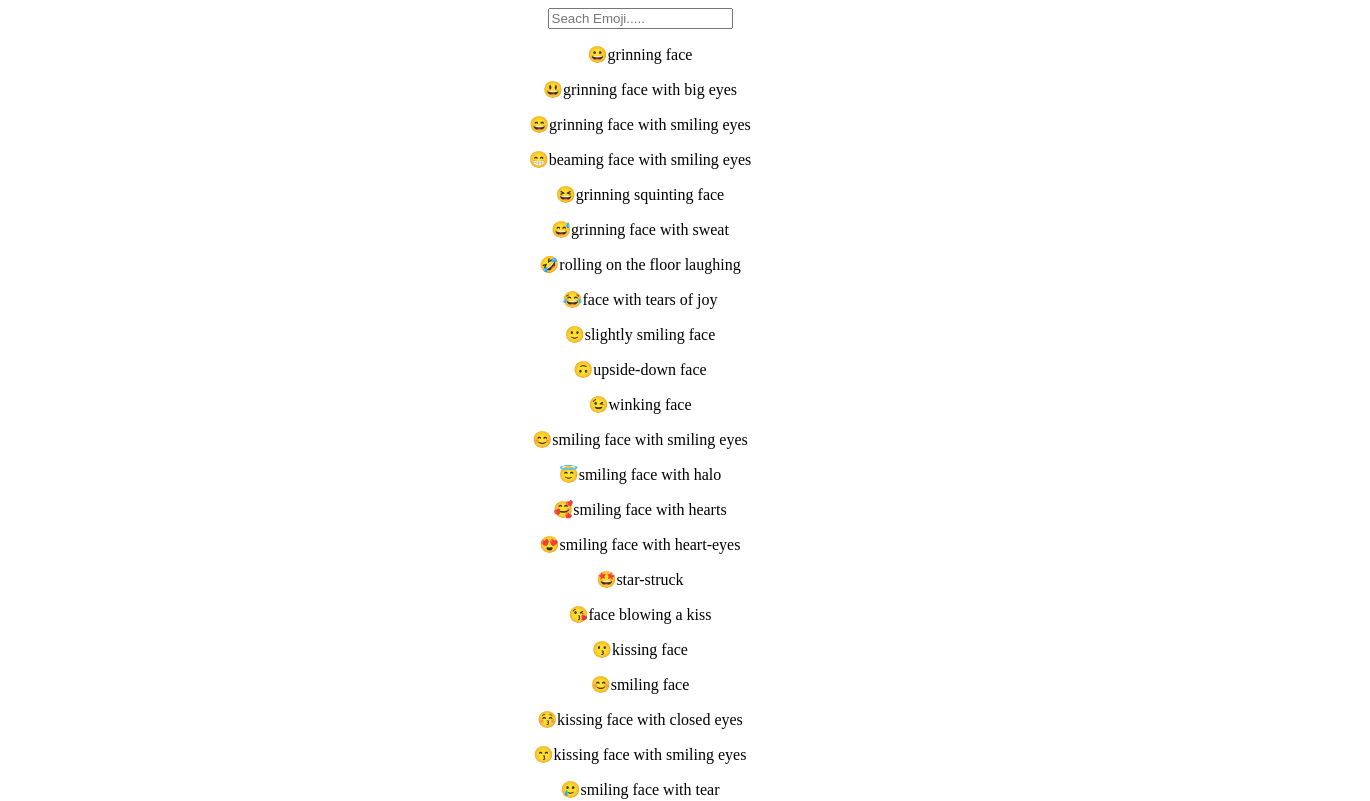
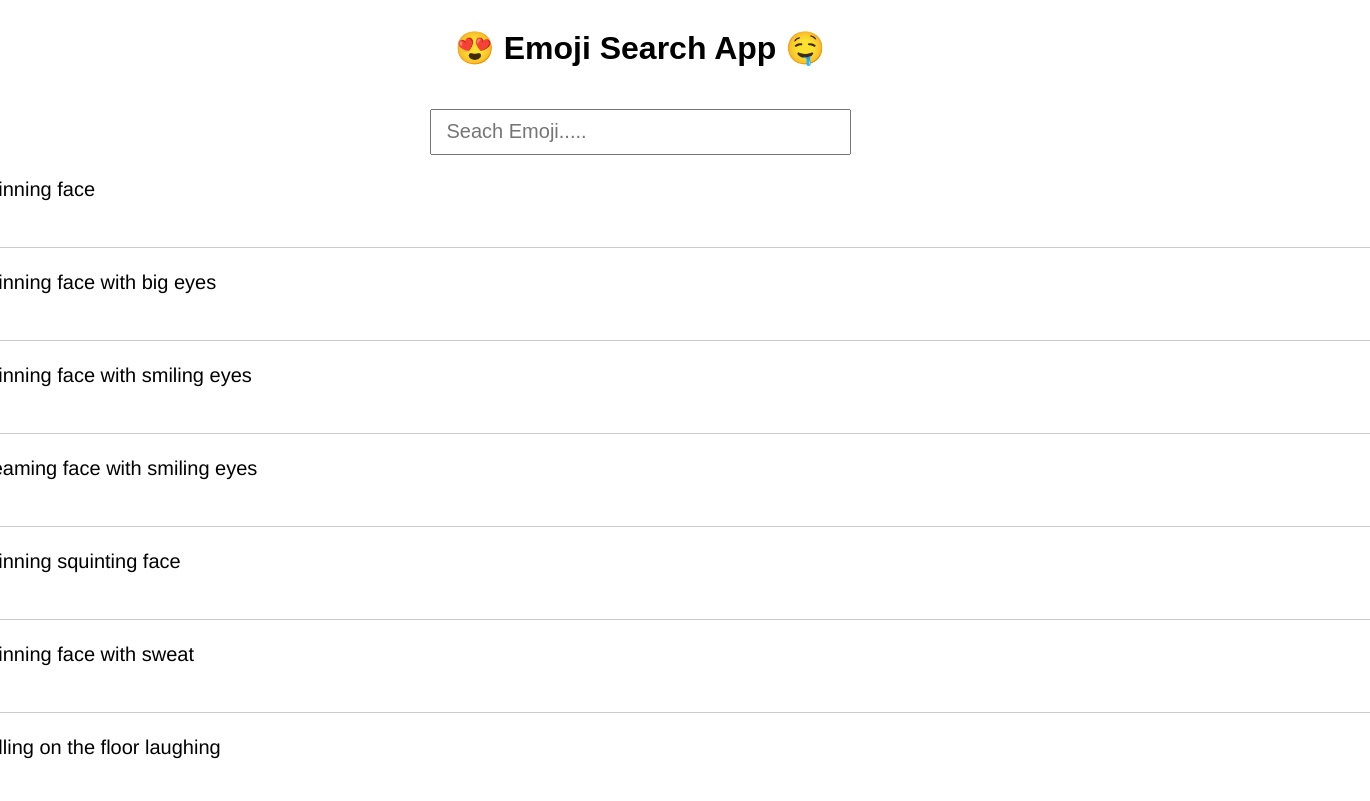
Before and after one commit to PayalSasmal10/emoji-search, a React (Create React App) app: page / in a window 1280 px wide. Shown: the top 801 px of the page, 1370 px wide, since content can reach past the window. Built offline with nearby package versions, Linux system fonts and the light colour scheme.

Commit message:
css is done and copy emoji also done

```diff
--- a/src/App.css
+++ b/src/App.css
@@ -1,38 +1,45 @@
 .App {
-  text-align: center;
+  display: flex;
+  justify-content: left;
+  align-items: center;
+  flex-direction: column;
+  font-family: Arial, Helvetica, sans-serif;
 }
 
-.App-logo {
-  height: 40vmin;
-  pointer-events: none;
+.App input {
+  margin-top: 20px;
+  width: 400px;
+  height: 40px;
+  font-size: 20px;
+  padding-left: 15px;
 }
 
-@media (prefers-reduced-motion: no-preference) {
-  .App-logo {
-    animation: App-logo-spin infinite 20s linear;
-  }
+.emojiRow {
+  border-bottom: 1px solid #ccc;
+  padding: 30px;
+  height: 32px;
+  width: 1400px;
+  position: relative;
+  font-family: "Helvetica Neue", Arial, Helvetica, sans-serif;
+  cursor: pointer;
 }
 
-.App-header {
-  background-color: #282c34;
-  min-height: 100vh;
-  display: flex;
-  flex-direction: column;
-  align-items: center;
-  justify-content: center;
-  font-size: calc(10px + 2vmin);
-  color: white;
+.emojiRow .description {
+  position: relative;
+  top: -8px;
+  margin: 10px;
+  font-size: 20px;
 }
 
-.App-link {
-  color: #61dafb;
+.emojiRow .info {
+  float: right;
+  position: relative;
+  top: 8px;
+  right: 10px;
+  color: #ccc;
+  display: none;
 }
 
-@keyframes App-logo-spin {
-  from {
-    transform: rotate(0deg);
-  }
-  to {
-    transform: rotate(360deg);
-  }
+.emojiRow:hover .info{
+  display: inline-block;
 }
--- a/src/App.js
+++ b/src/App.js
@@ -5,11 +5,13 @@ import JSONDATA from './emoji.json';
 function App() {
   return (
     <div className="App">
+      <h1>😍 Emoji Search App 🤤</h1>
       <input type="text" placeholder='Seach Emoji.....'/>
       {JSONDATA.map((val, key) => {
         return (
-          <div className=''>
-            <p>{val.emoji}{val.description}</p>
+          <div className="emojiRow">
+            <span className='description'>{val.emoji}{" "}{val.description}</span>
+            <span className='info'>Click to copy emoji</span>
           </div>
         );
       })}
```
